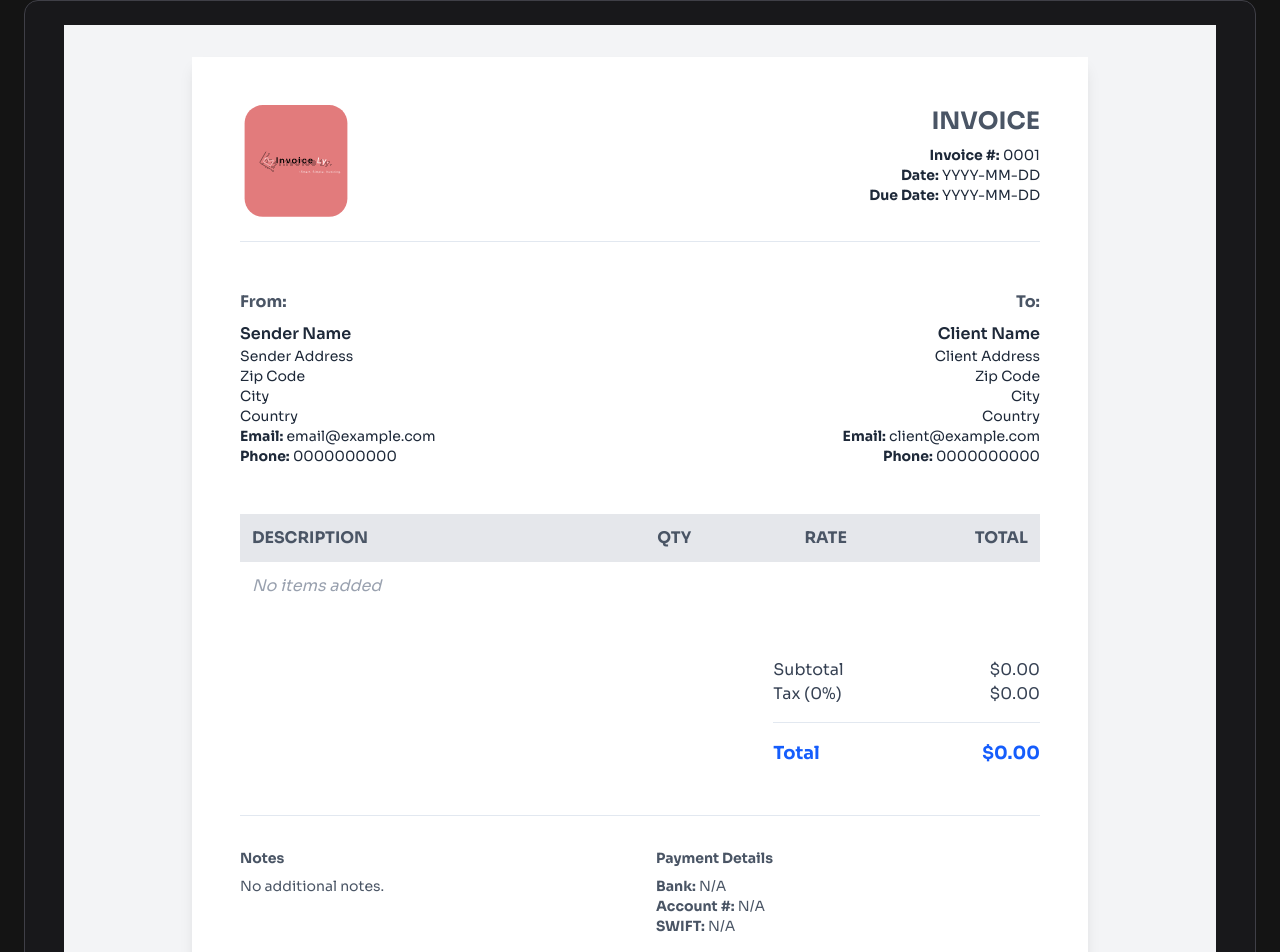
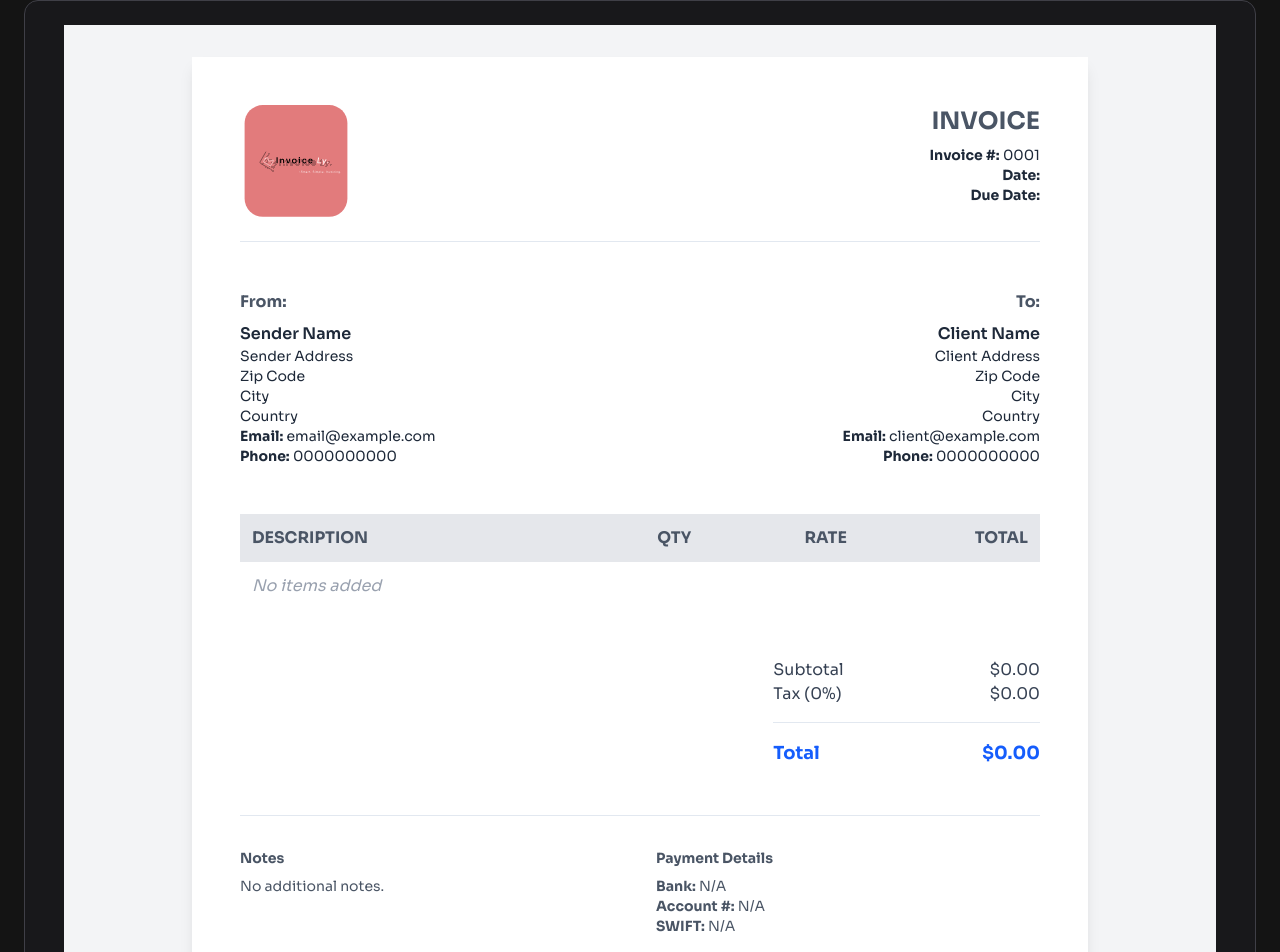
Before and after one commit to VedantKulkarni05/invoicely, a React (Vite) app: page /invoice in a window 1280 px wide. Shown: the part 896-1848 px from the top of the page. Built offline with nearby package versions, Linux system fonts and the light colour scheme.

Commit message:
fix: minor bug fixed from invoiceDetails

```diff
--- a/src/components/InvoiceDetailsSection.jsx
+++ b/src/components/InvoiceDetailsSection.jsx
@@ -28,7 +28,7 @@ const InvoiceDetailsSection = ({
     <>
       <h1 className="text-2xl font-semibold pb-3">Invoice Details:</h1>
 
-      <div className="max-w-xl ml-0 space-y-4 pl-2">
+      <div className="max-w-3xs ml-0 space-y-4 pl-2">
         {/* Invoice Number */}
         <div className="flex  items-center gap-2">
           <label htmlFor="invoiceNumber" className="whitespace-nowrap">
@@ -36,10 +36,10 @@ const InvoiceDetailsSection = ({
           </label>
           <Input
             id="invoiceNumber"
-            placeholder="Invoice number"
+            placeholder="Invoice No"
             value={invoiceData.invoiceNumber}
             onChange={(e) => handleChange("invoiceNumber", e.target.value)}
-            className="flex-1 text-secondary focus-visible:ring-white/50"
+            className="flex-1 text-secondary focus-visible:ring-white/50 "
           />
         </div>
 
@@ -50,7 +50,7 @@ const InvoiceDetailsSection = ({
             <PopoverTrigger asChild>
               <Input
                 readOnly
-                value={format(issueDate, "PPP")}
+                value={format(issueDate, "yyyy-MM-dd")}
                 placeholder="Pick a date"
                 className="cursor-pointer flex-1 text-secondary"
               />
@@ -76,7 +76,7 @@ const InvoiceDetailsSection = ({
             <PopoverTrigger asChild>
               <Input
                 readOnly
-                value={format(dueDate, "PPP")}
+                value={format(dueDate, "yyyy-MM-dd")}
                 placeholder="Pick a date"
                 className="cursor-pointer flex-1 text-secondary"
               />
--- a/src/components/LivePreview.jsx
+++ b/src/components/LivePreview.jsx
@@ -1,5 +1,6 @@
 import React from "react";
 import logo from "../assets/Logo.svg";
+import { format } from "date-fns";
 
 const LivePreview = ({ invoiceData }) => {
   // Sample data for the invoice
@@ -60,6 +61,8 @@ const LivePreview = ({ invoiceData }) => {
   //     swiftCode: "GBIUSAUSXXX",
   //   },
   // };
+  console.log("Issue Date:", invoiceData.issueDate);
+  console.log("Due Date:", invoiceData.dueDate);
 
   return (
     <div className="bg-gray-100 p-4 sm:p-8 print:p-0">
@@ -83,10 +86,16 @@ const LivePreview = ({ invoiceData }) => {
                 {invoiceData.invoiceNumber || "0001"}
               </p>
               <p className="text-sm">
-                <strong>Date:</strong> {invoiceData.invoiceDate || "YYYY-MM-DD"}
+                <strong>Date:</strong>{" "}
+                {invoiceData.issueDate
+                  ? format(new Date(invoiceData.issueDate), "yyyy-MM-dd")
+                  : ""}
               </p>
               <p className="text-sm">
-                <strong>Due Date:</strong> {invoiceData.dueDate || "YYYY-MM-DD"}
+                <strong>Due Date:</strong>{" "}
+                {invoiceData.dueDate
+                  ? format(new Date(invoiceData.dueDate), "yyyy-MM-dd")
+                  : ""}
               </p>
             </div>
           </div>
@@ -133,7 +142,6 @@ const LivePreview = ({ invoiceData }) => {
             </p>
           </div>
         </section>
-
         {/* 3. Items Table */}
         <section className="mb-12">
           <table className="w-full text-left table-auto">
@@ -177,7 +185,6 @@ const LivePreview = ({ invoiceData }) => {
             </tbody>
           </table>
         </section>
-
         {/* 4. Summary & Totals */}
         <section className="flex justify-end mb-12">
           <div className="w-full sm:w-1/2 lg:w-1/3">
@@ -197,7 +204,6 @@ const LivePreview = ({ invoiceData }) => {
             </div>
           </div>
         </section>
-
         {/* 5. Notes & Payment Details */}
         <footer className="border-t pt-8 text-sm text-gray-600">
           <div className="grid grid-cols-1 sm:grid-cols-2 gap-8">
```
